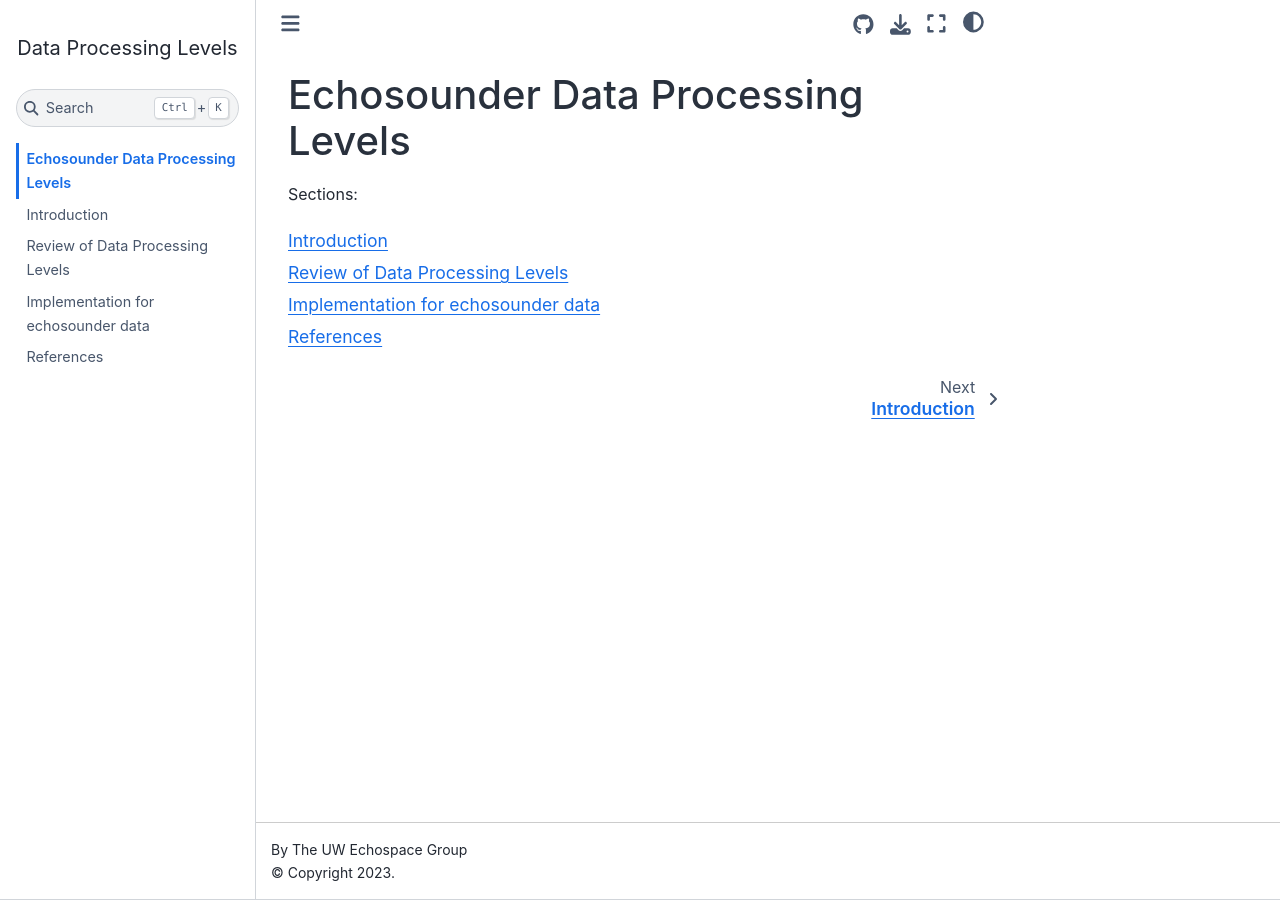
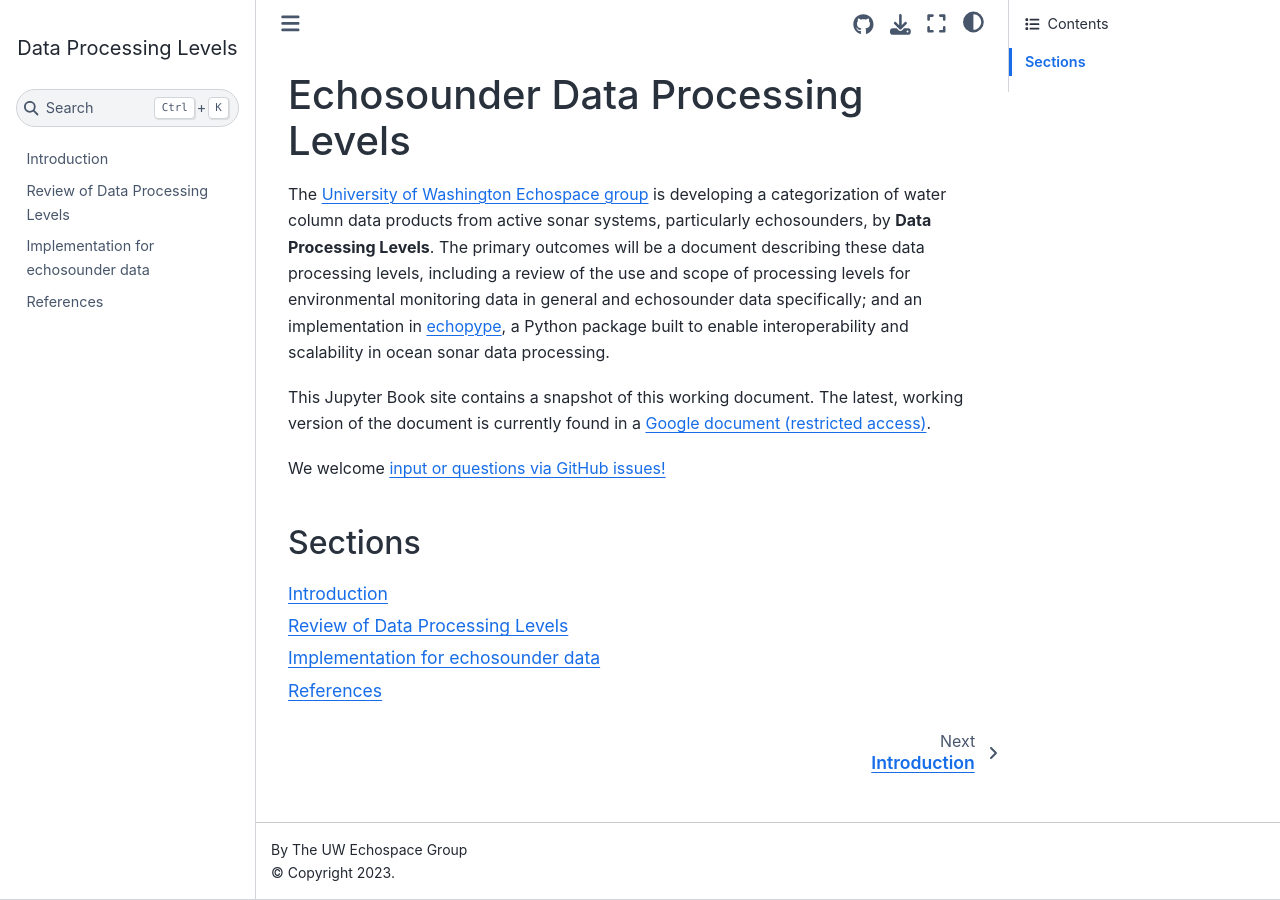
Before and after one commit to OSOceanAcoustics/echolevels, a Jupyter Book: the page built from index.md, in a window 1280 px wide. Built offline with Jupyter Book 1.0.4 settings and Sphinx 7.4.7 and the Sphinx Book theme 1.1.4, drawn with Linux system fonts in a browser that asks for light colours.

Commit message:
Add intro content to JB index file, adapated from the new repo README content

````diff
--- a/_config.yml
+++ b/_config.yml
@@ -4,6 +4,8 @@
 title: Data Processing Levels
 author: The UW Echospace Group
 # logo: logo.png
+copyright: '2023'
+only_build_toc_files: true
 
 # Force re-execution of notebooks on each build.
 # See https://jupyterbook.org/content/execute.html
@@ -20,7 +22,9 @@ parse:
 # Define the name of the latex output file for PDF builds
 latex:
   latex_documents:
-    targetname: book.tex
+    targetname: echosounder-data-processing-levels-doc.tex
+  use_jupyterbook_latex: true
+  latex_engine: pdflatex
 
 # Add a bibtex file so that we can create citations
 # bibtex_bibfiles:
@@ -36,7 +40,9 @@ repository:
 # See https://jupyterbook.org/customize/config.html#add-a-link-to-your-repository
 html:
   use_issues_button: true
+  use_edit_page_button: true
   use_repository_button: true
+  home_page_in_navbar: false
 
 sphinx:
   extra_extensions: [
--- a/index.md
+++ b/index.md
@@ -1,6 +1,13 @@
 # Echosounder Data Processing Levels
 
-Sections:
+The [University of Washington Echospace group](https://uw-echospace.github.io) is developing a categorization of water column data products from active sonar systems, particularly echosounders, by **Data Processing Levels**. The primary outcomes will be a document describing these data processing levels, including a review of the use and scope of processing levels for environmental monitoring data in general and echosounder data specifically; and an implementation in [echopype](https://echopype.readthedocs.io), a Python package built to enable interoperability and scalability in ocean sonar data processing.
+
+This Jupyter Book site contains a snapshot of this working document. The latest, working version of the document is currently found in a [Google document (restricted access)](https://docs.google.com/document/d/1cAdz3eGicSAAglLtfCJv-1M1TREX7ElPzebhpEMnqMY/edit).
+
+We welcome [input or questions via GitHub issues!](https://github.com/uw-echospace/data-processing-levels/issues/new)
+
+
+## Sections
 
 ```{tableofcontents}
 ```
````
